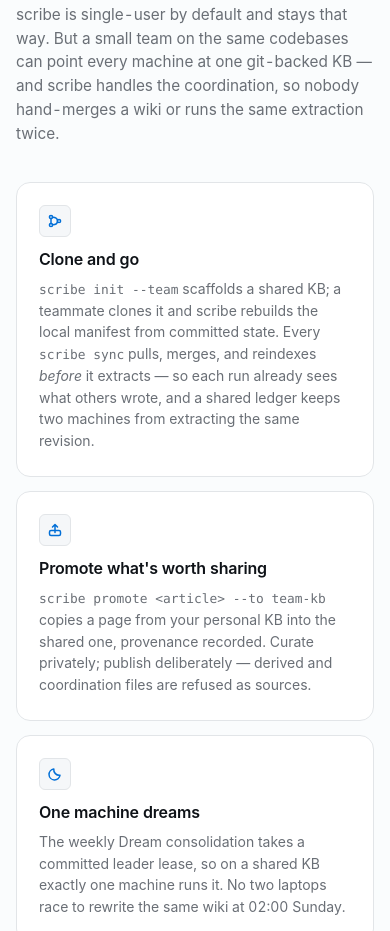
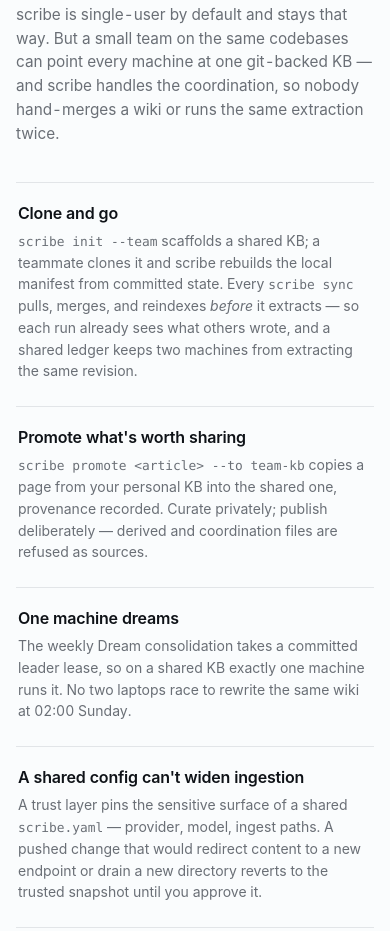
Before and after one commit to oliver-kriska/scribe, a plain HTML site: page site/public/index.html in a window 390 px wide. Shown: the part 7563-8494 px from the top of the page. Drawn offline with Linux system fonts and the light colour scheme.

Commit message:
design(site): differentiate Teams from Features, ease cost-table read
The page showed two near-identical 3-col icon+heading+text grids (Features
and Teams) — the generic-SaaS feature-card pattern, doubled, which is the
clearest "template" tell on an otherwise hand-built page.

- Re-skin the Teams grid as a flat 2-column capability spec list: hairline
  row rules, no icon tiles, no card surfaces (CSS-only via a .team-grid
  wrapper class; the markup, content, and SEO copy are unchanged). Features
  keeps the canonical icon grid — one is voice, two is the tell.
- Nudge the `scribe cost` terminal from 11px to 11.5px for legibility; it
  stays a momentum-scrollable terminal and the caption already carries the
  headline takeaway ($103 Anthropic vs $0.34 Together vs $0 local) as
  readable prose, so mobile readers get the point without scrolling.

Co-Authored-By: Claude Opus 4.8 (1M context) <noreply@anthropic.com>
Claude-Session: https://claude.ai/code/session_01HoWLFwGmW4xpSqdV9NHEmf

```diff
--- a/site/public/index.html
+++ b/site/public/index.html
@@ -998,6 +998,32 @@
   }
   .feature p strong { color: var(--fg-soft); font-weight: 600; }
 
+  /* for-teams: same content as a feature grid, deliberately re-skinned as a
+     flat 2-col spec list (no icon tiles, no card surfaces, hairline row rules)
+     so the section reads distinctly from the Features icon grid above. */
+  .team-grid {
+    display: grid;
+    grid-template-columns: repeat(2, minmax(0, 1fr));
+    column-gap: clamp(28px, 4vw, 56px);
+  }
+  .team-grid .feature {
+    background: none;
+    border: 0;
+    border-top: 1px solid var(--border);
+    border-radius: 0;
+    padding: 22px 2px 24px;
+    gap: 8px;
+    transition: none;
+  }
+  .team-grid .feature:hover {
+    background: none;
+    border-color: var(--border);
+    box-shadow: none;
+    transform: none;
+  }
+  .team-grid .feature__icon { display: none; }
+  .team-grid .feature h3 { font-size: 16px; }
+
   /* -------------------- code block / tabs -------------------- */
   .code-card {
     border: 1px solid var(--border);
@@ -1599,7 +1625,7 @@
     padding: 16px 18px 18px;
     color: var(--term-fg);
     font-family: var(--font-mono);
-    font-size: 11px;
+    font-size: 11.5px;
     line-height: 1.55;
     white-space: pre;
     overflow-x: auto;
@@ -1852,7 +1878,7 @@
   @media (max-width: 640px) {
     .nav__cta { display: none; }
     .theme-toggle:not(.theme-toggle--mobile) { display: none; }
-    .features, .audience { grid-template-columns: 1fr; }
+    .features, .audience, .team-grid { grid-template-columns: 1fr; }
     .footer__grid { grid-template-columns: 1fr 1fr; gap: 28px; }
     .hero h1 { font-size: clamp(34px, 9vw, 44px); }
     .hero__stats { gap: 22px 28px; }
@@ -2213,7 +2239,7 @@
       <p class="s__sub">scribe is single-user by default and stays that way. But a small team on the same codebases can point every machine at one git-backed KB — and scribe handles the coordination, so nobody hand-merges a wiki or runs the same extraction twice.</p>
     </header>
 
-    <div class="features">
+    <div class="team-grid">
       <article class="feature">
         <div class="feature__icon">
           <svg viewBox="0 0 16 16" fill="none" stroke="currentColor" stroke-width="1.5" stroke-linecap="round" stroke-linejoin="round"><circle cx="4" cy="4" r="1.6"/><circle cx="4" cy="12" r="1.6"/><circle cx="12" cy="8" r="1.6"/><path d="M4 5.6v4.8M5.5 4.2c3 0 5 .9 5 3.8M5.5 11.8c3 0 5-.9 5-3.8"/></svg>
```
